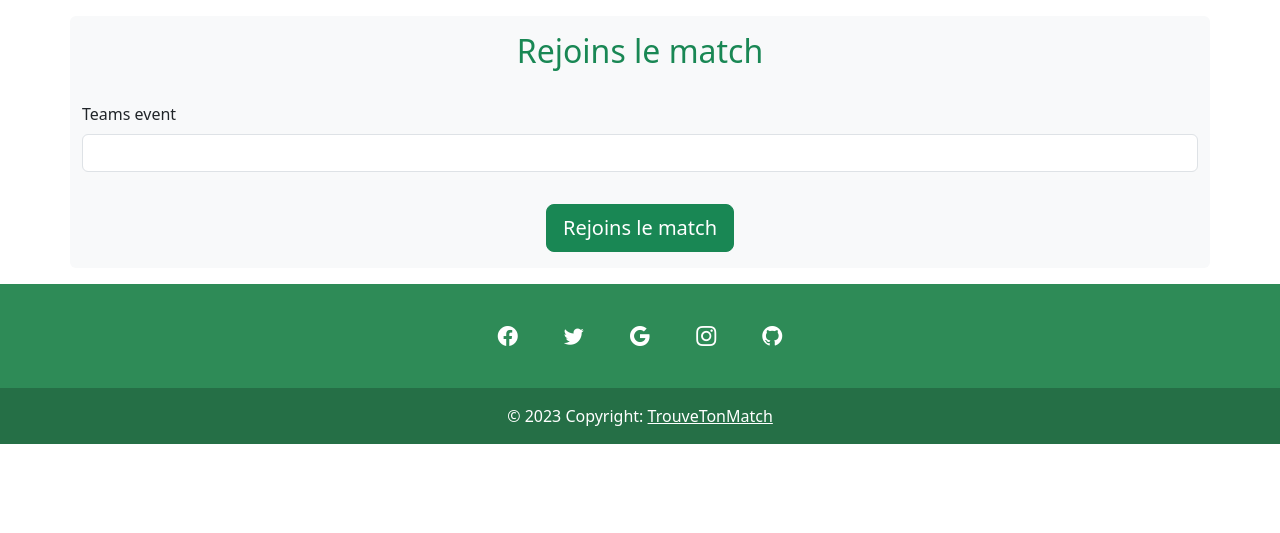
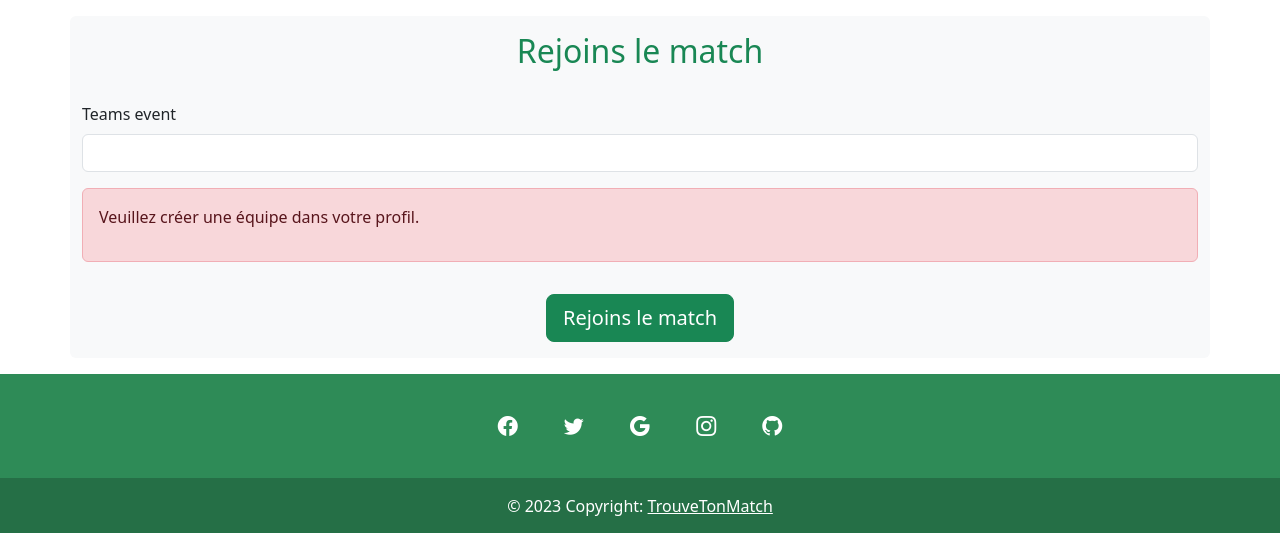
Before and after one commit to AbdelMalikDjendli/symfony_project, a Symfony app: template templates/joinmatch/joinmatch.html.twig in a window 1280 px wide. Shown: the part 77-610 px from the top of the page. Run offline with Twig, Linux system fonts and the light colour scheme; the template is opened without the code that fills it, so the values that code supplies are empty; form fields are guessed from the names that the template uses; some libraries are stand-ins or nearby versions.

Commit message:
ajout de messages de confirmation + redirection après envoie de formulaire

```diff
--- a/public/js/filters.js
+++ b/public/js/filters.js
@@ -15,8 +15,10 @@ window.onload = () => {
 
             //création de l'URL contenant les données du filtrage
             const Params = new URLSearchParams();
+            http://snowaddict-symfony.local/homepage/?fives%5B%5D=1&fives%5B%5D=2&levels%5B%5D=intermediate&ajax=1
 
-            Form.forEach((value,key) => {
+
+                Form.forEach((value,key) => {
 
                 //ajoute les informations sélectionnés au fur et à mesure dans l'objet URL
                 Params.append(key, value);
--- a/src/Controller/RatingController.php
+++ b/src/Controller/RatingController.php
@@ -90,6 +90,10 @@ class RatingController extends AbstractController
             $this->entityManager->persist($evaluatedUser);
             $this->entityManager->flush();
 
+            $this->addFlash('success', 'Votre note a bien été prise en compte.');
+
+            return $this->redirectToRoute('app_profil', ['id' => $evaluatedUser->getId()]);
+
             # rediriger maintenant le formulaire (une fois envoyé) vers la page d'accueil ou sur la page du match
         }
 
--- a/src/Controller/TeamController.php
+++ b/src/Controller/TeamController.php
@@ -35,8 +35,9 @@ class TeamController extends AbstractController
 
         $form->handleRequest($request);
         if ($form->isSubmitted() && $form->isValid()) {
-            echo "form envoyé";
             $createTeamHandler->handleForm($equipe, $user);
+
+            return $this->redirectToRoute('app_profil', ['id' => $user->getId()]);
             # rediriger maintenant le formulaire (une fois envoyé) vers la page d'accueil ou sur la page du match
         }
 
--- a/templates/homepage/index.html.twig
+++ b/templates/homepage/index.html.twig
@@ -59,8 +59,9 @@
             {% include asset('homepage/announces/matches.html.twig') %}
         </div>
     </div>
+    </div>
 <div class="col-4">
-    </div>
+
 </div>
     </div>
     </div>
--- a/templates/joinmatch/joinmatch.html.twig
+++ b/templates/joinmatch/joinmatch.html.twig
@@ -21,6 +21,11 @@
                 {{ form_row(joinform.teams_event)}}
             </div>
 
+                {% if app.user.getTeams() is empty %}
+                <div class="alert alert-danger" role="alert">
+                <p>Veuillez créer une équipe dans votre profil.</p>
+                {% endif %}
+                </div>
             </fieldset>
 
 
--- a/templates/profil/index.html.twig
+++ b/templates/profil/index.html.twig
@@ -5,6 +5,12 @@
 {% block body %}
     <section class="container my-3">
     <div class="row text-center my-3 ">
+        <!-- affichage du message de confirmation -->
+        {% for message in app.flashes('success') %}
+            <div class="alert alert-success">
+                {{ message }}
+            </div>
+        {% endfor %}
         <div class="coverPicture col-12 rounded">
             {% if picture %}
                 <img src="{{ asset('/images/' ~ picture) | imagine_filter('my_thumb') }}" alt="Photo de profil de {{ app.user.pseudo }}" class="rounded-circle my-3">
--- a/templates/rating/index.html.twig
+++ b/templates/rating/index.html.twig
@@ -7,11 +7,6 @@
 
     <section class = "container bg-light rounded my-3">
         <div class = "row text-center">
-            {% for message in app.flashes('note') %}
-                <div class = "col-12 my-3 text-success">
-                    {{ message }}
-                </div>
-            {% endfor %}
             <div class = "col-12 my-3 h2 text-success">
                 {{ form_label(form.note) }}
             </div>
```
Also changed, not shown: src/Controller/MatchController.php (+8 -3 lines), public/images/Alexis-Sanchez-1473238-63f676776b4e2.jpg (added), public/images/David-Burak-v2-63f51e37227da.jpg (added), public/images/LOSC-de-dos-63f64423c54f8.jpg (added), public/images/Marco-63f672a9a0fc9.jpg (added), public/images/Pepe-Dogue-du-mois-63f520ab42d21.jpg (added), public/images/Rony-63f66f90b3e7e.jpg (added). Lines whose indentation alone changed are shown as unchanged.
